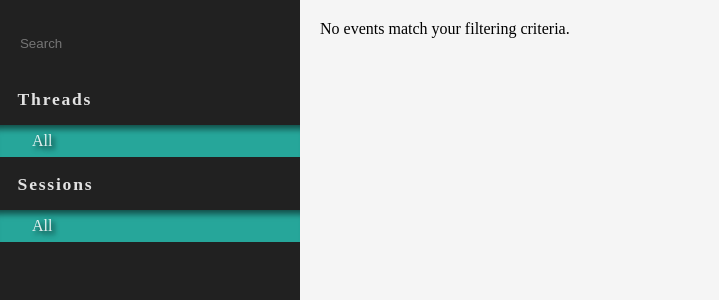
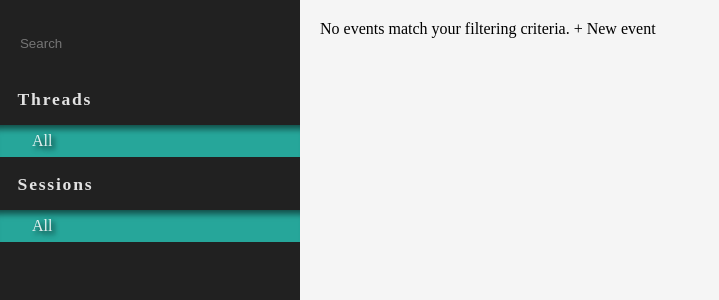
Before and after one commit to sulami/loom, a Django app: template campaigns/templates/main.html in a window 1280 px wide. Shown: the top 300 px of the page, without its empty margins (0-719 px from the left). Run offline with Django 3.2, Linux system fonts and the light colour scheme; the template is opened without the code that fills it, so the values that code supplies are empty; parts of the project's set-up code (start-up, migrations or seed data) failed here and were passed over; some libraries are stand-ins or nearby versions.

Commit message:
prepare dynamic adding of new events

```diff
--- a/campaigns/templates/main.html
+++ b/campaigns/templates/main.html
@@ -25,6 +25,13 @@ $(document).ready(function() {
 <script>
 function save_event(id, ev) {
     ajaxPost('/'+id+'/save/', {'content': $(ev).val() }, function(content) {
+    })
+};
+</script>
+<script>
+function new_event(cid, sid) {
+    ajaxGet('/'+cid+'/'+sid+'/new/', function(content) {
+        alert(content);
     })
 };
 </script>
@@ -80,5 +87,6 @@ function save_event(id, ev) {
     {% empty %}
         No events match your filtering criteria.
     {% endfor %}
+    <a onclick='new_event({{ campaign.pk }}, {% if selected_session %}{{ selected_session.pk }}{% else %}0{% endif %})'>+ New event</a>
 </div>
 {% endblock %}
```
